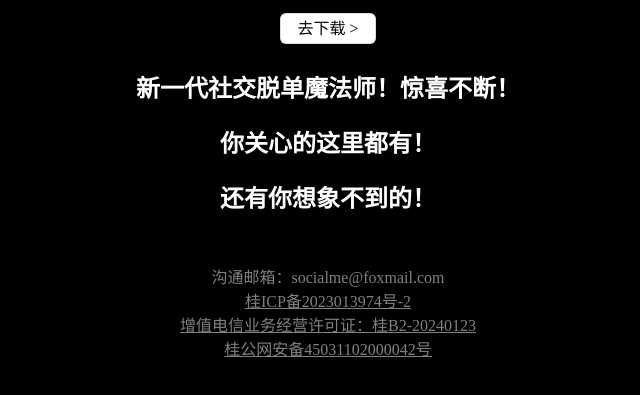
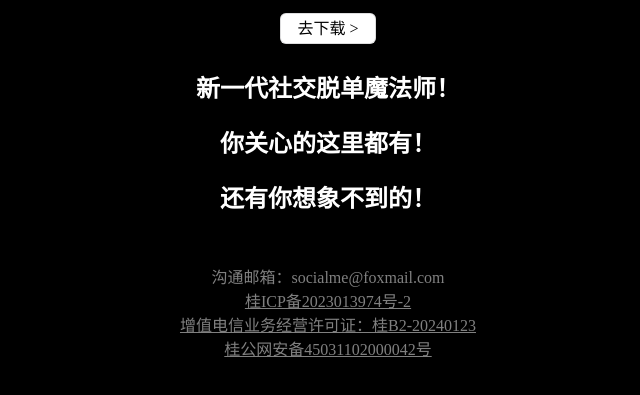
Before and after one commit to GerogeLeon/loveme_home, a plain HTML site: page index.html in a window 1280 px wide. Shown: the part 263-658 px from the top of the page, without its empty margins (312-952 px from the left). Drawn offline with Linux system fonts and the light colour scheme.

Commit message:
index: change text to be seductive

```diff
--- a/index.html
+++ b/index.html
@@ -76,7 +76,7 @@
     <div style="margin-top: 30px"></div>
 
     <div>
-        <h2 class="headline">新一代社交脱单魔法师！惊喜不断！</h2>
+        <h2 class="headline">新一代社交脱单魔法师！</h2>
         <h2 class="headline">你关心的这里都有！</h2>
         <h2 class="headline">还有你想象不到的！</h2>
         <div style="margin-top: 30px"></div>
```
